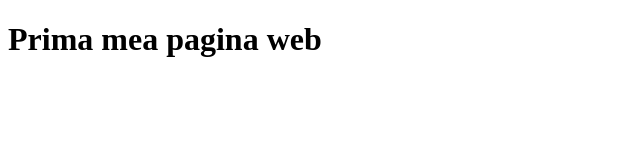
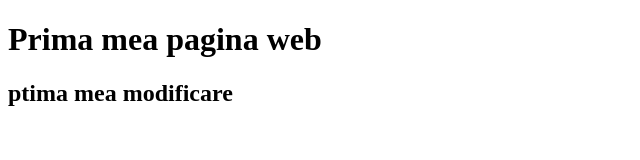
Before and after one commit to onisimsuldac/demoGoit, a plain HTML site: page index.html in a window 1280 px wide. Shown: the whole page, without its empty margins (0-640 px from the left). Drawn offline with Linux system fonts and the light colour scheme.

Commit message:
update index.html
am adăugat continut
am sters continut

```diff
--- a/index.html
+++ b/index.html
@@ -1,11 +1,10 @@
 <!DOCTYPE html>
 <html lang="en">
 <head>
-    <meta charset="UTF-8">
-    <meta name="viewport" content="width=device-width, initial-scale=1.0">
     <title>Document</title>
 </head>
 <body>
     <h1>Prima mea pagina web</h1>
+    <h2>ptima mea modificare</h2>
 </body>
 </html>
```
